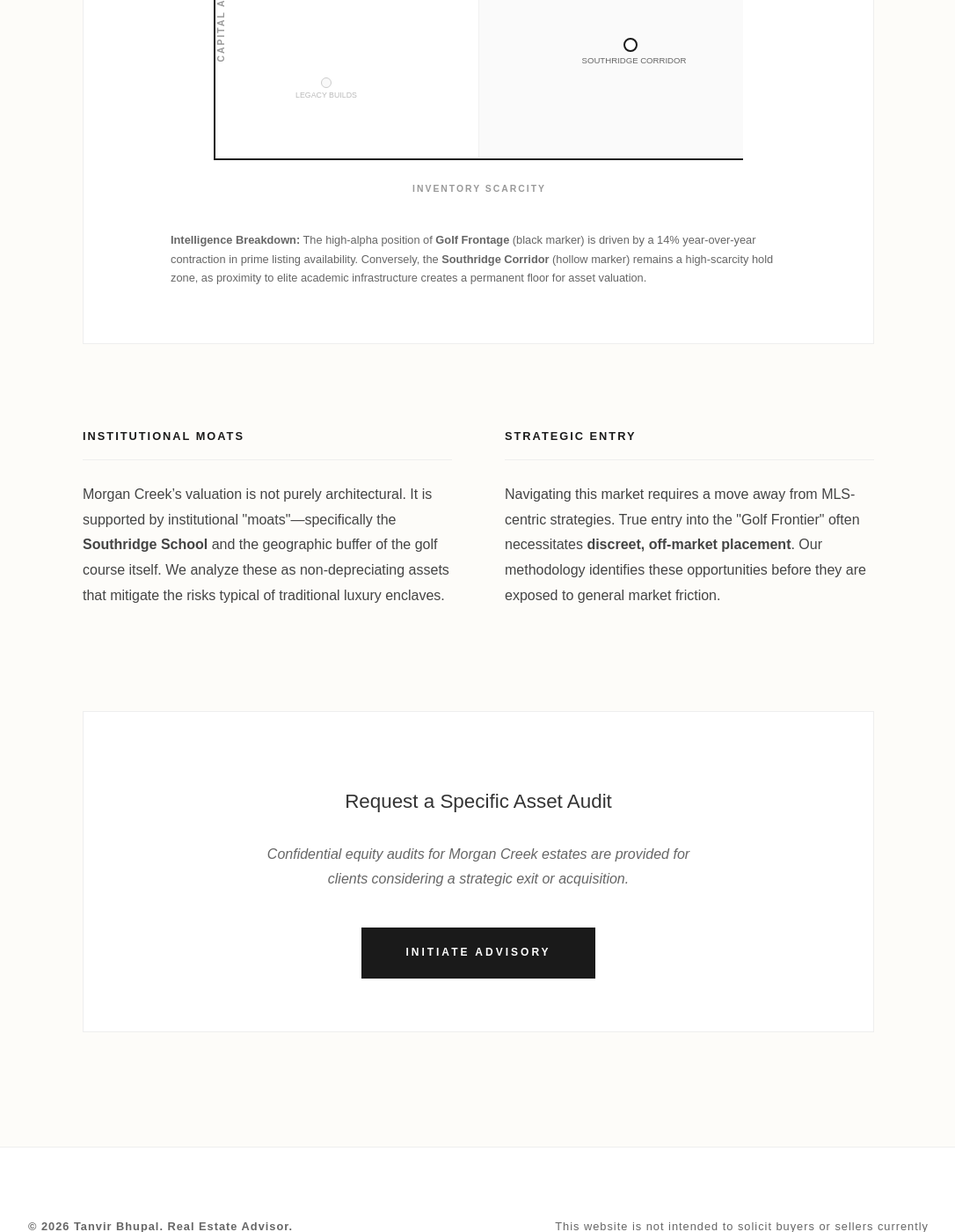
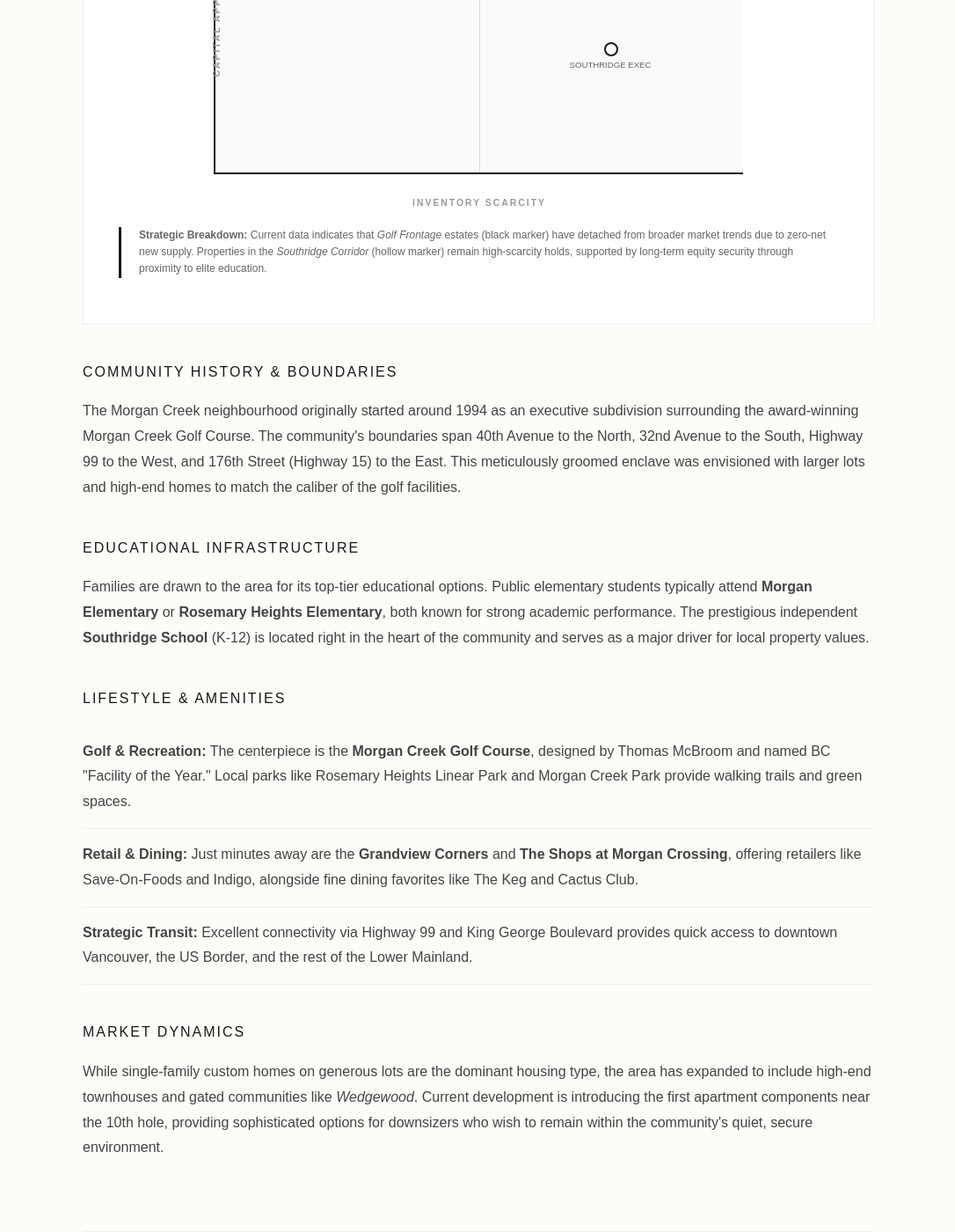
Before and after one commit to gvancouverhomes/tanvirbhupal-site, a Jekyll site: the page built from neighbourhoods/morgan-creek.md, in a window 1280 px wide and 1400 px high, scrolled down 891 px. Shown: the whole window at 88% size, without its empty margins (96-1182 px from the left). Built offline with Jekyll 4.4.1, drawn with Linux system fonts in a browser that asks for light colours; some of the changed text lies outside the part shown.

Commit message:
fix: restore original neighbourhood content and integrate coordinate-based asset matrix

```diff
--- a/neighbourhoods/morgan-creek.md
+++ b/neighbourhoods/morgan-creek.md
@@ -1,70 +1,68 @@
 ---
 layout: default
-title: Morgan Creek Strategic Market Outlook 2026 | Tanvir Bhupal
-description: A quantitative analysis of asset velocity within Morgan Creek's golf-frontage estates and the Southridge educational corridor.
+title: Morgan Creek Real Estate Intelligence | Tanvir Bhupal
+description: Detailed analysis of Morgan Creek real estate, school catchments, community history, and golf-frontage asset velocity.
 permalink: /neighbourhoods/morgan-creek/
 ---
 
 <section style="padding: 80px 10%; background: #fdfcf9;">
   <div style="max-width: 900px; margin: 0 auto;">
 
-    <h1 style="font-size: 2.8rem; font-weight: normal; color: #1a1a1a; margin-bottom: 10px;">Morgan Creek</h1>
-    <p style="font-size: 1.1rem; font-style: italic; color: #666; margin-bottom: 50px;">Analysis of Asset Scarcity and The Detachment of Golf-Frontage Equity.</p>
+    <h1 style="font-size: 3rem; font-weight: normal; color: #1a1a1a;">Morgan Creek</h1>
+    <p style="font-size: 1.2rem; font-style: italic; color: #666; margin-bottom: 40px;">Strategic Access and Executive Family Living.</p>
 
-    <div style="line-height: 1.8; color: #444; margin-bottom: 60px; font-size: 1.05rem;">
-      <p>As of Q1 2026, the Morgan Creek sub-market has effectively decoupled from broader Surrey residential trends. While mid-market inventory has stabilized, <strong>golf-frontage assets</strong> are experiencing a "Velocity Vacuum"—where high-net-worth demand intersects with zero-net new supply.</p>
+    <div style="line-height: 1.8; color: #444; margin-bottom: 40px;">
+      <p>Morgan Creek remains a primary destination for executive families seeking a "walled garden" effect. Bordered by the Fraser River and Highway 1, its unique geographical isolation—set amongst blueberry fields and protected Agricultural Land Reserve—preserves local property values and maintains community cohesion. As of January 2026, the area attracts a mix of established families, professionals, and some of South Surrey's wealthiest residents.</p>
     </div>
 
-    <div style="background: #fff; border: 1px solid #eee; padding: 50px; margin: 50px 0; font-family: sans-serif; position: relative;">
+    <div style="background: #fff; border: 1px solid #eee; padding: 40px; margin: 40px 0; font-family: sans-serif; position: relative;">
         <h4 style="font-size: 0.75rem; text-transform: uppercase; letter-spacing: 2px; color: #999; margin-bottom: 40px; text-align: center;">Figure 2.4: Morgan Creek Asset Velocity Matrix (Q1 2026)</h4>
 
-        <div style="display: grid; grid-template-columns: 1fr 1fr; grid-template-rows: 1fr 1fr; gap: 0px; position: relative; max-width: 600px; margin: 0 auto; border-left: 2px solid #1a1a1a; border-bottom: 2px solid #1a1a1a;">
+        <div style="position: relative; width: 100%; max-width: 600px; height: 400px; margin: 0 auto; border-left: 2px solid #1a1a1a; border-bottom: 2px solid #1a1a1a; background: #fafafa;">
 
-            <div style="position: absolute; left: -75px; top: 50%; transform: rotate(-90deg); font-size: 0.65rem; text-transform: uppercase; letter-spacing: 2px; color: #999; font-weight: bold;">Capital Appreciation</div>
+            <div style="position: absolute; left: 50%; top: 0; bottom: 0; width: 1px; background: #ddd; z-index: 1;"></div>
+            <div style="position: absolute; top: 50%; left: 0; right: 0; height: 1px; background: #ddd; z-index: 1;"></div>
+
+            <div style="position: absolute; left: -80px; top: 50%; transform: rotate(-90deg); font-size: 0.65rem; text-transform: uppercase; letter-spacing: 2px; color: #999; font-weight: bold;">Capital Appreciation</div>
             <div style="position: absolute; bottom: -45px; left: 50%; transform: translateX(-50%); font-size: 0.65rem; text-transform: uppercase; letter-spacing: 2px; color: #999; font-weight: bold;">Inventory Scarcity</div>
 
-            <div style="position: absolute; top: 15%; right: 10%; width: 14px; height: 14px; background: #1a1a1a; border-radius: 50%; z-index: 10; box-shadow: 0 0 15px rgba(0,0,0,0.1);">
-                <span style="position: absolute; top: -25px; left: -50px; font-size: 0.65rem; font-weight: bold; width: 120px; text-align: center; color: #1a1a1a;">GOLF FRONTAGE</span>
+            <div style="position: absolute; top: 20%; left: 85%; width: 14px; height: 14px; background: #1a1a1a; border-radius: 50%; z-index: 5; transform: translate(-50%, -50%); box-shadow: 0 0 15px rgba(0,0,0,0.2);">
+                <div style="position: absolute; top: -25px; left: -45px; width: 100px; text-align: center; font-size: 0.65rem; font-weight: bold; color: #1a1a1a;">GOLF FRONTAGE</div>
             </div>
 
-            <div style="position: absolute; bottom: 30%; right: 20%; width: 12px; height: 12px; border: 2px solid #1a1a1a; background: #fff; border-radius: 50%; z-index: 10;">
-                <span style="position: absolute; bottom: -20px; left: -50px; font-size: 0.6rem; color: #666; width: 120px; text-align: center;">SOUTHRIDGE CORRIDOR</span>
+            <div style="position: absolute; top: 65%; left: 75%; width: 12px; height: 12px; border: 2px solid #1a1a1a; background: #fff; border-radius: 50%; z-index: 5; transform: translate(-50%, -50%);">
+                <div style="position: absolute; bottom: -20px; left: -45px; width: 100px; text-align: center; font-size: 0.6rem; color: #666;">SOUTHRIDGE EXEC</div>
             </div>
-
-            <div style="position: absolute; bottom: 20%; left: 20%; width: 10px; height: 10px; border: 1px solid #ccc; background: #f9f9f9; border-radius: 50%; z-index: 10;">
-                <span style="position: absolute; bottom: -18px; left: -45px; font-size: 0.55rem; color: #bbb; width: 100px; text-align: center;">LEGACY BUILDS</span>
-            </div>
-
-            <div style="background: rgba(26, 26, 26, 0.02); height: 200px; border-right: 1px solid #f1f1f1; border-bottom: 1px solid #f1f1f1;"></div>
-            <div style="background: rgba(26, 26, 26, 0.04); height: 200px; border-bottom: 1px solid #f1f1f1;"></div>
-            <div style="background: #fff; height: 200px; border-right: 1px solid #f1f1f1;"></div>
-            <div style="background: rgba(26, 26, 26, 0.02); height: 200px;"></div>
         </div>
 
-        <div style="margin-top: 80px; font-size: 0.8rem; color: #666; line-height: 1.7; max-width: 700px; margin-left: auto; margin-right: auto;">
-            <p><strong>Intelligence Breakdown:</strong> The high-alpha position of <strong>Golf Frontage</strong> (black marker) is driven by a 14% year-over-year contraction in prime listing availability. Conversely, the <strong>Southridge Corridor</strong> (hollow marker) remains a high-scarcity hold zone, as proximity to elite academic infrastructure creates a permanent floor for asset valuation.</p>
+        <div style="margin-top: 60px; font-size: 0.75rem; color: #666; line-height: 1.6; border-left: 3px solid #1a1a1a; padding-left: 20px;">
+            <p><strong>Strategic Breakdown:</strong> Current data indicates that <em>Golf Frontage</em> estates (black marker) have detached from broader market trends due to zero-net new supply. Properties in the <em>Southridge Corridor</em> (hollow marker) remain high-scarcity holds, supported by long-term equity security through proximity to elite education.</p>
         </div>
     </div>
 
-    <div style="display: grid; grid-template-columns: 1fr 1fr; gap: 60px; margin-top: 80px;">
-      <div>
-        <h3 style="font-size: 0.8rem; text-transform: uppercase; letter-spacing: 2px; color: #1a1a1a; border-bottom: 1px solid #eee; padding-bottom: 15px; margin-bottom: 25px;">Institutional Moats</h3>
-        <p style="font-size: 1rem; color: #444; line-height: 1.8;">
-          Morgan Creek’s valuation is not purely architectural. It is supported by institutional "moats"—specifically the <strong>Southridge School</strong> and the geographic buffer of the golf course itself. We analyze these as non-depreciating assets that mitigate the risks typical of traditional luxury enclaves.
-        </p>
-      </div>
-      <div>
-        <h3 style="font-size: 0.8rem; text-transform: uppercase; letter-spacing: 2px; color: #1a1a1a; border-bottom: 1px solid #eee; padding-bottom: 15px; margin-bottom: 25px;">Strategic Entry</h3>
-        <p style="font-size: 1rem; color: #444; line-height: 1.8;">
-          Navigating this market requires a move away from MLS-centric strategies. True entry into the "Golf Frontier" often necessitates <strong>discreet, off-market placement</strong>. Our methodology identifies these opportunities before they are exposed to general market friction.
-        </p>
-      </div>
+    <div style="line-height: 1.8; color: #444;">
+
+      <h3 style="color: #1a1a1a; margin-top: 40px; font-weight: normal; text-transform: uppercase; letter-spacing: 2px; font-size: 1rem;">Community History & Boundaries</h3>
+      <p>The Morgan Creek neighbourhood originally started around 1994 as an executive subdivision surrounding the award-winning Morgan Creek Golf Course. The community's boundaries span 40th Avenue to the North, 32nd Avenue to the South, Highway 99 to the West, and 176th Street (Highway 15) to the East. This meticulously groomed enclave was envisioned with larger lots and high-end homes to match the caliber of the golf facilities.</p>
+
+      <h3 style="color: #1a1a1a; margin-top: 40px; font-weight: normal; text-transform: uppercase; letter-spacing: 2px; font-size: 1rem;">Educational Infrastructure</h3>
+      <p>Families are drawn to the area for its top-tier educational options. Public elementary students typically attend <strong>Morgan Elementary</strong> or <strong>Rosemary Heights Elementary</strong>, both known for strong academic performance. The prestigious independent <strong>Southridge School</strong> (K-12) is located right in the heart of the community and serves as a major driver for local property values.</p>
+
+      <h3 style="color: #1a1a1a; margin-top: 40px; font-weight: normal; text-transform: uppercase; letter-spacing: 2px; font-size: 1rem;">Lifestyle & Amenities</h3>
+      <ul style="list-style: none; padding: 0;">
+        <li style="padding: 15px 0; border-bottom: 1px solid #eee;"><strong>Golf & Recreation:</strong> The centerpiece is the <strong>Morgan Creek Golf Course</strong>, designed by Thomas McBroom and named BC "Facility of the Year." Local parks like Rosemary Heights Linear Park and Morgan Creek Park provide walking trails and green spaces.</li>
+        <li style="padding: 15px 0; border-bottom: 1px solid #eee;"><strong>Retail & Dining:</strong> Just minutes away are the <strong>Grandview Corners</strong> and <strong>The Shops at Morgan Crossing</strong>, offering retailers like Save-On-Foods and Indigo, alongside fine dining favorites like The Keg and Cactus Club.</li>
+        <li style="padding: 15px 0; border-bottom: 1px solid #eee;"><strong>Strategic Transit:</strong> Excellent connectivity via Highway 99 and King George Boulevard provides quick access to downtown Vancouver, the US Border, and the rest of the Lower Mainland.</li>
+      </ul>
+
+      <h3 style="color: #1a1a1a; margin-top: 40px; font-weight: normal; text-transform: uppercase; letter-spacing: 2px; font-size: 1rem;">Market Dynamics</h3>
+      <p>While single-family custom homes on generous lots are the dominant housing type, the area has expanded to include high-end townhouses and gated communities like <em>Wedgewood</em>. Current development is introducing the first apartment components near the 10th hole, providing sophisticated options for downsizers who wish to remain within the community's quiet, secure environment.</p>
     </div>
 
-    <div style="margin-top: 100px; padding: 60px; background: #fff; border: 1px solid #eee; text-align: center;">
-      <h3 style="font-size: 1.4rem; font-weight: normal; margin-bottom: 25px;">Request a Specific Asset Audit</h3>
-      <p style="color: #666; margin-bottom: 40px; font-style: italic; max-width: 500px; margin-left: auto; margin-right: auto;">Confidential equity audits for Morgan Creek estates are provided for clients considering a strategic exit or acquisition.</p>
-      <a href="/contact" style="display: inline-block; padding: 18px 50px; background: #1a1a1a; color: #fff; text-decoration: none; font-size: 0.75rem; text-transform: uppercase; letter-spacing: 3px; font-weight: bold;">Initiate Advisory</a>
+    <div style="margin-top: 80px; padding: 60px; background: #fff; border: 1px solid #eee; text-align: center;">
+      <h3 style="font-size: 1.5rem; font-weight: normal; margin-bottom: 20px;">Strategic Inquiry</h3>
+      <p style="color: #666; margin-bottom: 30px; font-style: italic;">For a confidential audit of Morgan Creek assets or off-market opportunities, please initiate an inquiry.</p>
+      <a href="/contact" style="display: inline-block; padding: 15px 40px; background: #1a1a1a; color: #fff; text-decoration: none; font-size: 0.8rem; text-transform: uppercase; letter-spacing: 2px;">Initiate Inquiry</a>
     </div>
 
   </div>
```
